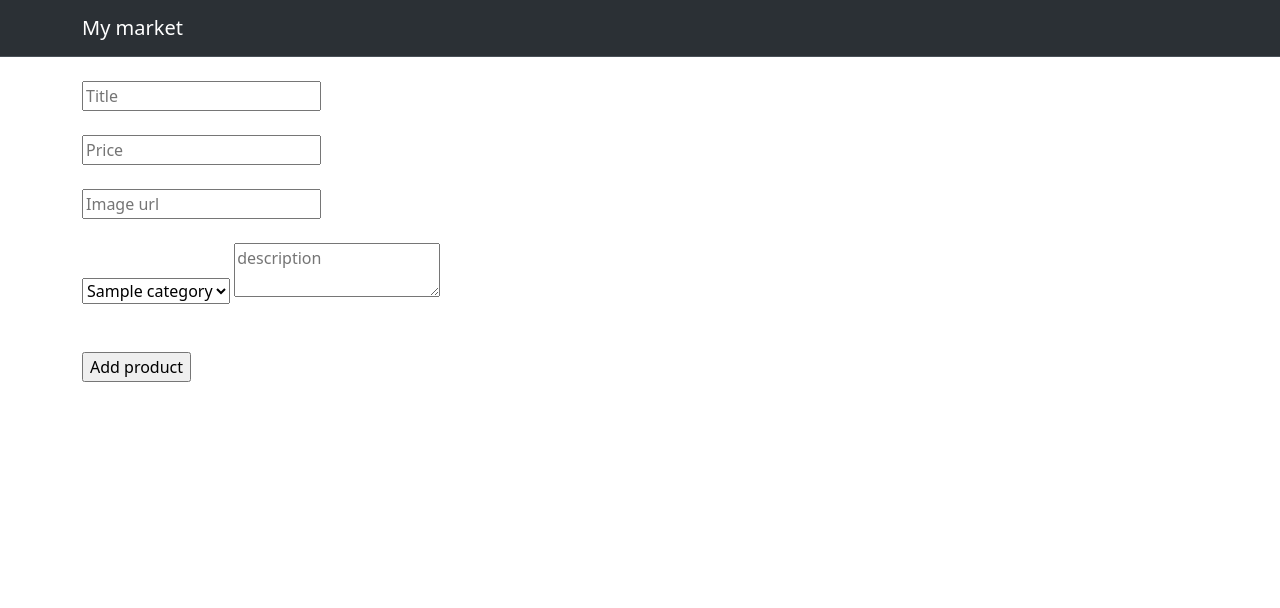
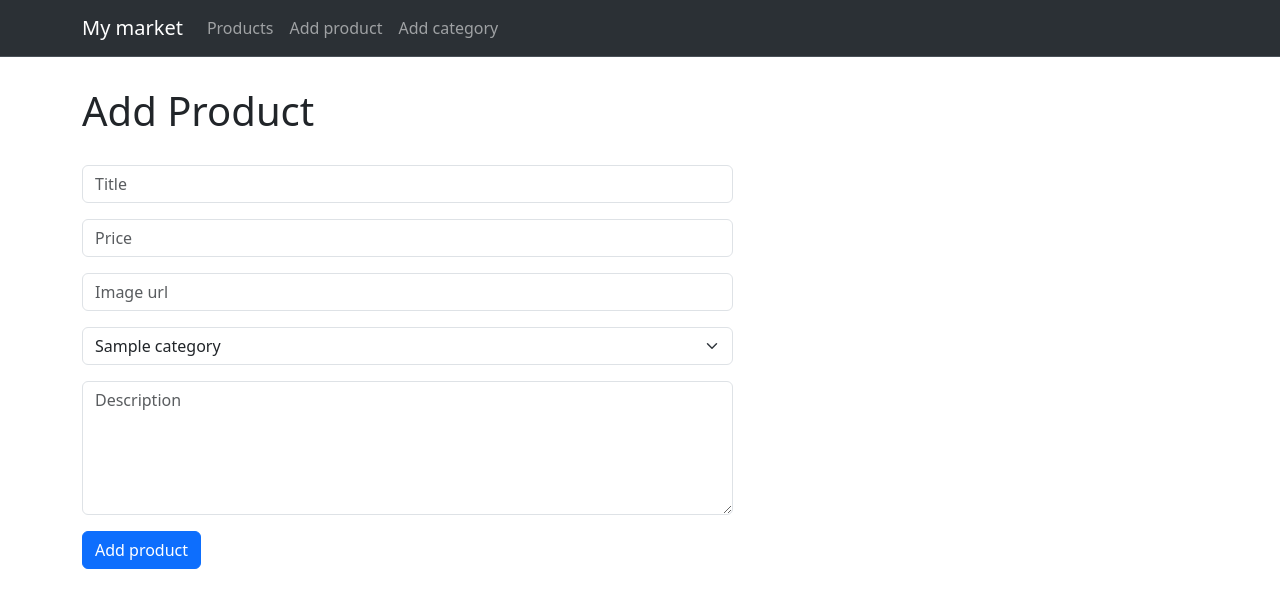
Before and after one commit to Kumushai/lab54, a Django app: page /products/add/ in a window 1280 px wide. Shown: the top 608 px of the page. Run offline with Django 4.2, Linux system fonts and the light colour scheme; tables that the repository leaves empty hold one stand-in row (Sample ...).

Commit message:
Add styles from bootstrap.

```diff
--- a/webapp/templates/create_product.html
+++ b/webapp/templates/create_product.html
@@ -1,26 +1,49 @@
 {% extends "base.html" %}
 
+{% block link %}
+
+    <li class="nav-item">
+        <a class="nav-link" href="{% url "products_list" %}">Products</a>
+    </li>
+    <li class="nav-item">
+        <a class="nav-link" href="{% url "product_add" %}">Add product</a>
+    </li>
+    <li class="nav-item">
+        <a class="nav-link" href="{% url "category_add" %}">Add category</a>
+    </li>
+
+{% endblock %}
+
 {% block title %}Создание{% endblock %}
-<h1>Add Product</h1>
+
 
 {% block content %}
+    <h1 style="margin-top: 30px; margin-bottom: 30px">Add Product</h1>
+
     <form action="{% url "product_add" %}" method="post">
         {% csrf_token %}
-        <br/>
-        <input type="text" placeholder="Title" name="title"/><br/>
-        <br/>
-        <input type="number" placeholder="Price" name="price"/><br/>
-        <br/>
-        <input type="text" placeholder="Image url" name="image"/><br/>
-        <br/>
-        <select name="category_id" id="">
+        <div class="mb-3 col-sm-7">
+            <input type="text" placeholder="Title" class="form-control" name="title"/>
+        </div>
+
+        <div class="mb-3 col-sm-7">
+            <input type="number" placeholder="Price" class="form-control" name="price"/>
+        </div>
+        <div class="mb-3 col-sm-7">
+            <input type="text" placeholder="Image url" class="form-control" name="image"/>
+        </div>
+        <div class="mb-3 col-sm-7">
+            <select class="form-select" name="category_id" id="">
             {% for category in categories %}
                 <option value="{{ category.id }}">{{ category.title }}</option>
             {% endfor %}
         </select>
-        <textarea placeholder="description" name="description"></textarea><br/>
-        <br/>
-        <br/>
-        <input type="submit" value="Add product"/>
+        </div>
+        <div class="mb-3 col-sm-7">
+            <textarea class="form-control" placeholder="Description" rows="5" name="description"></textarea>
+        </div>
+
+        <button type="submit" class="btn btn-primary">Add product</button>
+
     </form>
 {% endblock %}
--- a/webapp/templates/index.html
+++ b/webapp/templates/index.html
@@ -17,7 +17,7 @@
 
 {% block content %}
 
-    <div style="margin-top: 50px" class="row row-cols-1 row-cols-md-3 g-4">
+    <div style="margin-top: 50px; margin-bottom: 50px" class="row row-cols-1 row-cols-md-3 g-4">
 
         {% for product in products %}
             <div class="col">
```
Also changed, not shown: webapp/templates/create_category.html (+26 -8 lines), webapp/templates/product.html (+16 -2 lines).
